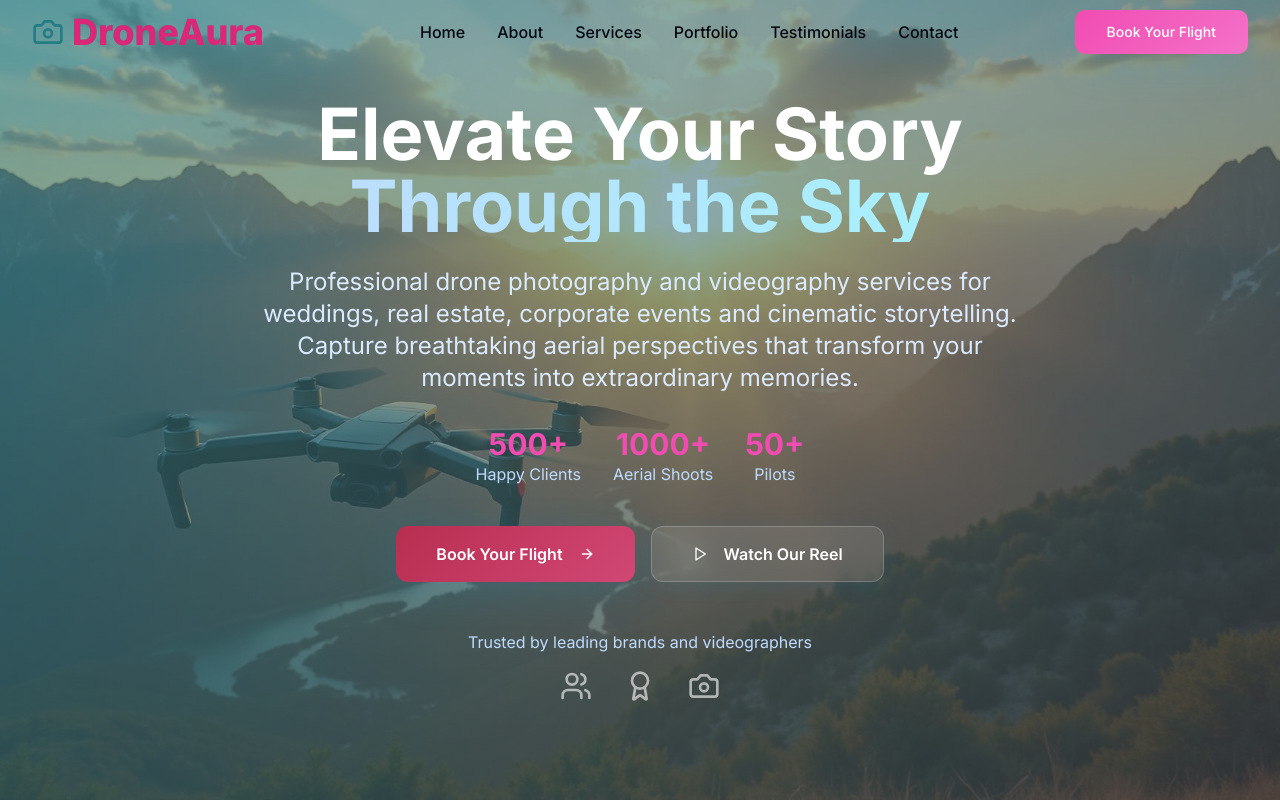
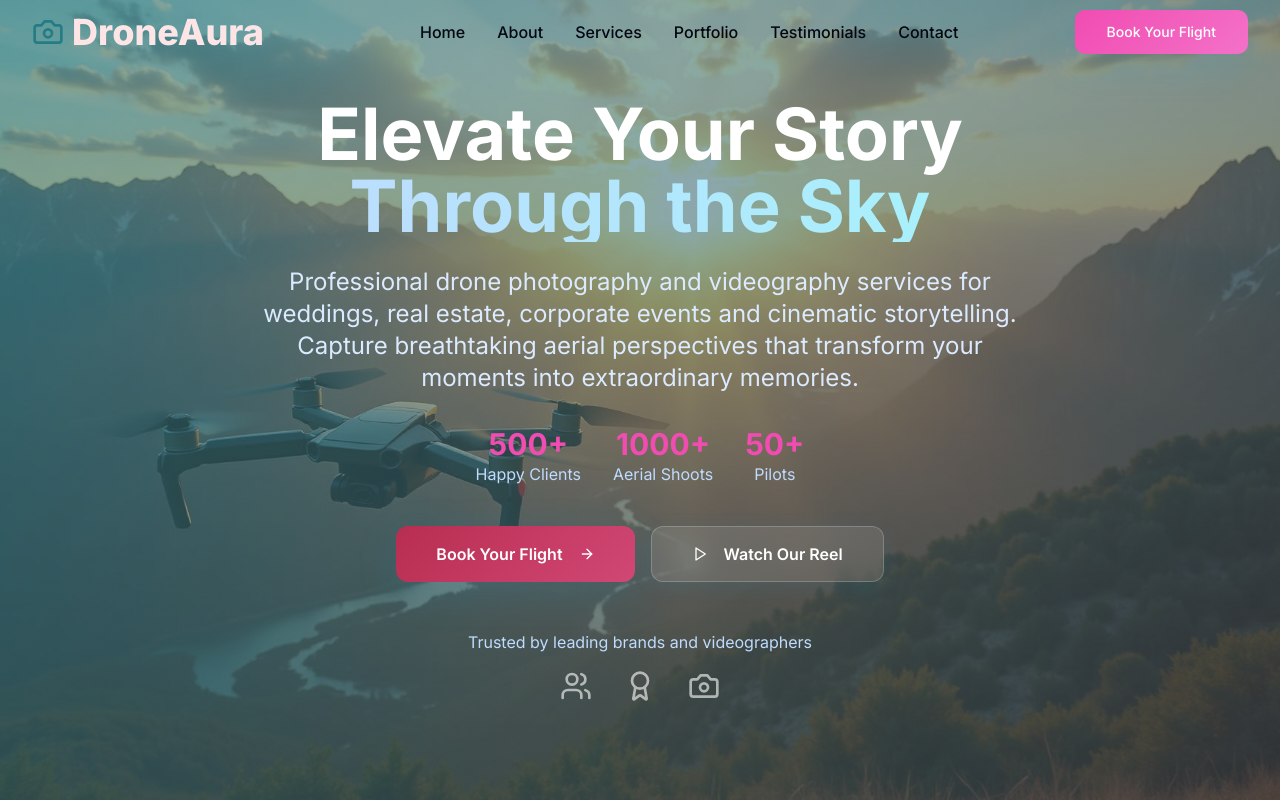
Before and after one commit to Kabhi0021/DroneAura, a React (Vite) app: page / in a window 1280 px wide. Shown: the top 800 px of the page. Built offline with nearby package versions, Linux system fonts and the light colour scheme.

Commit message:
Visual edit in Lovable
Edited UI in Lovable

```diff
--- a/src/components/Navbar.tsx
+++ b/src/components/Navbar.tsx
@@ -37,7 +37,7 @@ export function Navbar() {
           {/* Logo */}
           <div className="flex items-center">
             <Camera className="h-8 w-8 text-primary mr-2 bg-transparent" />
-            <span className="bg-gradient-sky bg-clip-text text-4xl font-extrabold text-pink-600">
+            <span className="bg-gradient-sky bg-clip-text font-extrabold text-4xl text-rose-100">
               DroneAura
             </span>
           </div>
```
